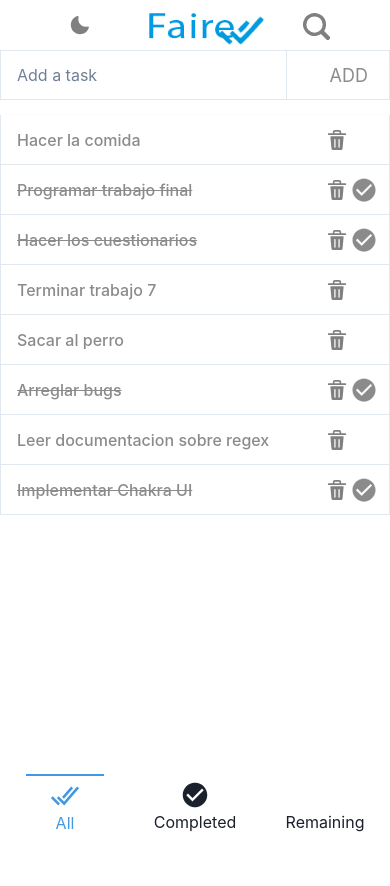
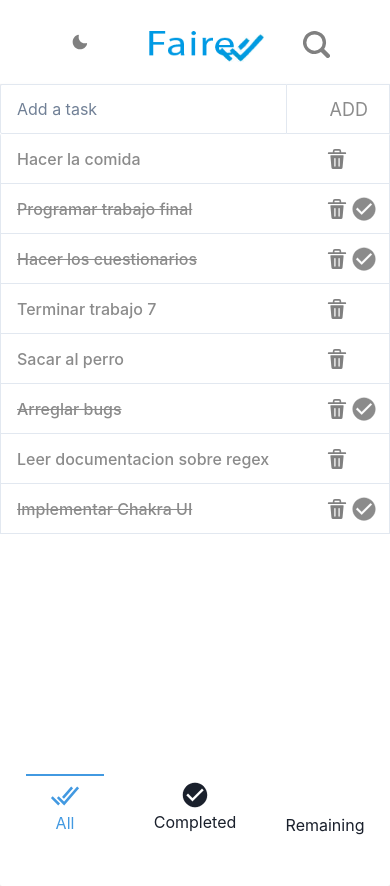
Before and after one commit to dartorrejon/ArgProgramaE2-TPFinal, a React (Vite) app: page / in a window 390 px wide. Built offline with nearby package versions, Linux system fonts and the light colour scheme; some icons are missing.

Commit message:
- Correccion del responsive. - Correccion estructura.

```diff
--- a/src/App.css
+++ b/src/App.css
@@ -1,3 +1,6 @@
 html {
     overflow: hidden;
+    min-width: 300px;
 }
+
+#root {}
--- a/src/App.jsx
+++ b/src/App.jsx
@@ -94,19 +94,6 @@ function App() {
     <ThemeProvider theme={theme}>
       <ColorModeProvider>
         <CSSReset />
-        <Box w="100vw" h="100vh" display="flex" pos='relative'>
-          <Container
-            width={{ base: "500px", md: '90%' }}
-            bg={bg}
-            padding="0"
-            mt={{ md: '100px' }}
-            h='fit-content'
-            maxW='100vw'
-            borderRadius="2px"
-            // boxShadow="0 4px 6px rgba(0, 0, 0, 0.1), 0 2px 4px rgba(0, 0, 0, 0.06)"
-            transition="box-shadow 0.3s ease-in-out"
-            pos='relative'
-          >
         <Header onBuscar={handleBuscar} getFilter={getFilter} />
         <TodoInput
           addTodo={addTodo}
@@ -115,7 +102,7 @@ function App() {
           setTodos={setTodos}
           auxList={auxList}
         />
-            <Container h='15px' w='100%' bg={bg}></Container>
+        {/* <Container h='15px' w='100%' bg={bg}></Container> */}
         <TodoList
           todos={todos}
           handleSetComplete={handleSetComplete}
@@ -126,8 +113,8 @@ function App() {
           setAuxList={setAuxList}
         />
         <Footer getFilter={getFilter} />
-          </Container>
-        </Box>
+
+
       </ColorModeProvider>
     </ThemeProvider>
   );
--- a/src/Components/Filtros/Filtros.jsx
+++ b/src/Components/Filtros/Filtros.jsx
@@ -46,7 +46,10 @@ const Filtros = ({ getFilter }) => {
                     getFilter("All")
                     activo1()
                 }}>
-                <IoCheckmarkDoneSharp size="30px" mb="2px" strokeWidth={5} />
+                <Box display={{ md: 'none' }}>
+
+                    <IoCheckmarkDoneSharp size="30px" mb="2px" strokeWidth={5} />
+                </Box>
                 <Text>All</Text>
             </Box>
             <Box
@@ -64,7 +67,9 @@ const Filtros = ({ getFilter }) => {
                     getFilter("Completed")
                     activo2()
                 }}>
-                <IoMdCheckmarkCircle size="30px" mb="2px" strokeWidth={2} />
+                <Box display={{ md: 'none' }}>
+                    <IoMdCheckmarkCircle size={"30px"} mb="2px" strokeWidth={2} />
+                </Box>
                 <Text>Completed</Text>
             </Box>
             <Box
@@ -82,7 +87,10 @@ const Filtros = ({ getFilter }) => {
                     getFilter("Remaining")
                     activo3()
                 }}>
-                <PiCircleLight size="30px" mb="2px" strokeWidth={2} />
+                <Box display={{ md: 'none' }}>
+                    <PiCircleLight size="30px" mb="2px" strokeWidth={2} />
+
+                </Box>
                 <Text>Remaining</Text>
             </Box>
         </>
--- a/src/Components/Header/Header.jsx
+++ b/src/Components/Header/Header.jsx
@@ -31,15 +31,15 @@ const Header = ({ onBuscar, getFilter }) => {
       as="nav"
       display="flex"
       justifyContent="center"
-      minH="50px"
+      minH="10vh"
       px='40px'
       w='100%'
       alignItems="center"
       bg={bg}
       color={color}
-      pos={{ base: 'initial', md: 'fixed' }}
-      top={0}
-      left={0}
+      mb={{ md: '20px' }}
+      boxShadow="0 4px 6px rgba(0, 0, 0, 0.1), 0 2px 4px rgba(0, 0, 0, 0.06)"
+
 
     >
       <Box
@@ -50,8 +50,7 @@ const Header = ({ onBuscar, getFilter }) => {
       >
         <IconButton
           icon={colorMode === "dark" ? <SunIcon /> : <MoonIcon />}
-          boxSize="27px"
-          fontSize={20}
+          boxSize={{ base: "27px", md: "25px", lg: "32px" }}
           bg={bg}
           color="grey"
           onClick={toggleColorMode}
@@ -65,7 +64,7 @@ const Header = ({ onBuscar, getFilter }) => {
           mt="-1px"
           w='500px'
           h='90%'
-          fontSize={15}
+          fontSize={{ base: '15px', md: '15px', lg: '20px' }}
           display={{ base: 'none', md: 'flex' }}
           color={colorBoton}
           justifyContent="space-around"
--- a/src/Components/TodoInput/TodoInput.jsx
+++ b/src/Components/TodoInput/TodoInput.jsx
@@ -61,19 +61,23 @@ const TodoInput = ({ addTodo, onHabilitarBusqueda }) => {
     <>
       <Flex
         flexDirection="row"
+        w={{ md: '80%' }}
+        mx={{ md: '10%' }}
+        mb={{ md: '15px' }}
+        boxShadow="0 4px 6px rgba(0, 0, 0, 0.1), 0 2px 4px rgba(0, 0, 0, 0.06)"
 
       >
         <InputGroup width="100%">
           <Input
             type="text"
             placeholder="Add a task"
-            borderRadius="0"
+            borderRadius="2px"
+
             height="50px"
             onChange={cargarTarea}
             onBlur={handlehabilitarBusqueda}
             value={tarea}
             onKeyDown={addTask}
-
             bg={bg}
             color={color}
             _focus={{
--- a/src/Components/TodoList/TodoList.jsx
+++ b/src/Components/TodoList/TodoList.jsx
@@ -37,11 +37,12 @@ const TodoList = ({ todos, handleSetComplete, handleDelTask, filter, setTodos, l
     <Box
       h={{ base: 'calc(100vh - 11vh)', md: '70vh' }}
       pb={{ base: '115px', md: '0px' }}
-      // mt={{ md: '10px' }}
+      w={{ md: '80%' }}
+      mx={{ md: '10%' }}
       bg={bg}
       overflowY='auto'
       boxShadow="0 4px 6px rgba(0, 0, 0, 0.1), 0 2px 4px rgba(0, 0, 0, 0.06)"
-
+      borderRadius='2px'
     >
       {todos.map((todo) => {
         return (
```
Lines whose indentation alone changed are shown as unchanged.
